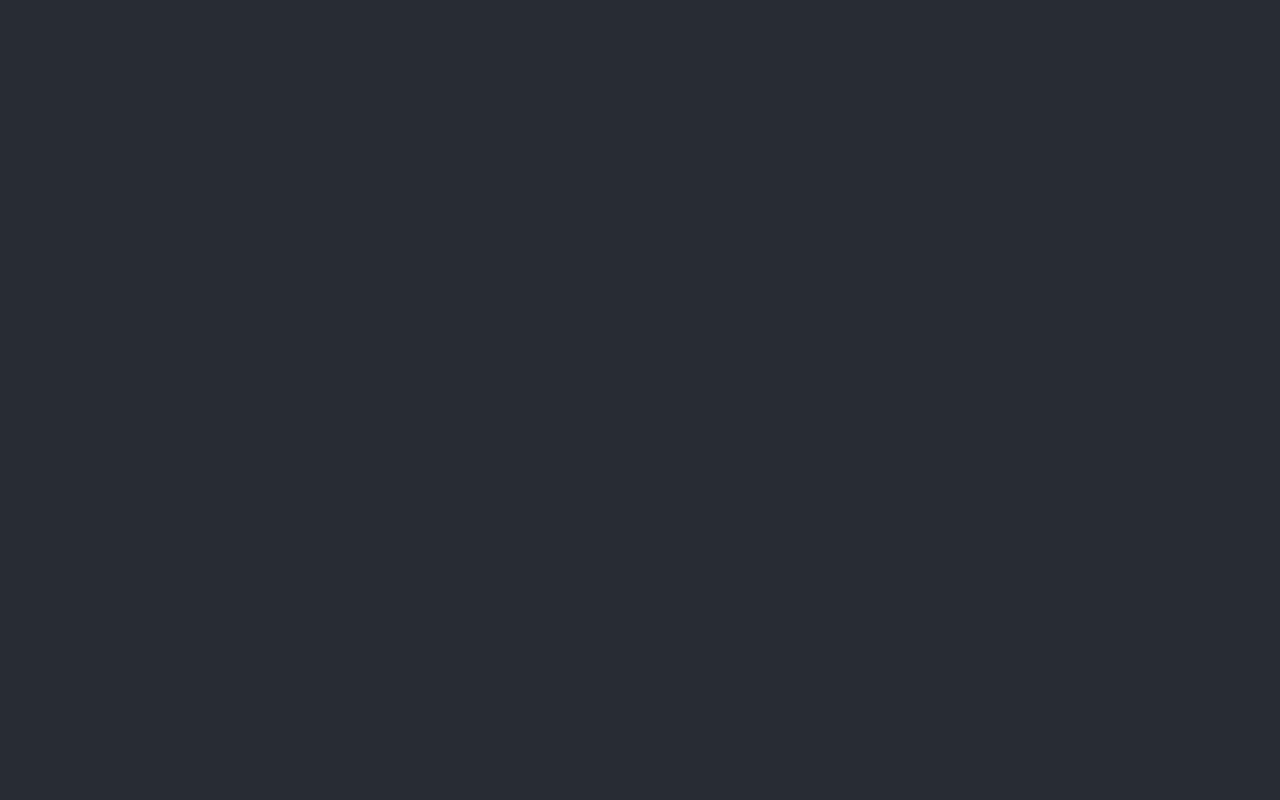
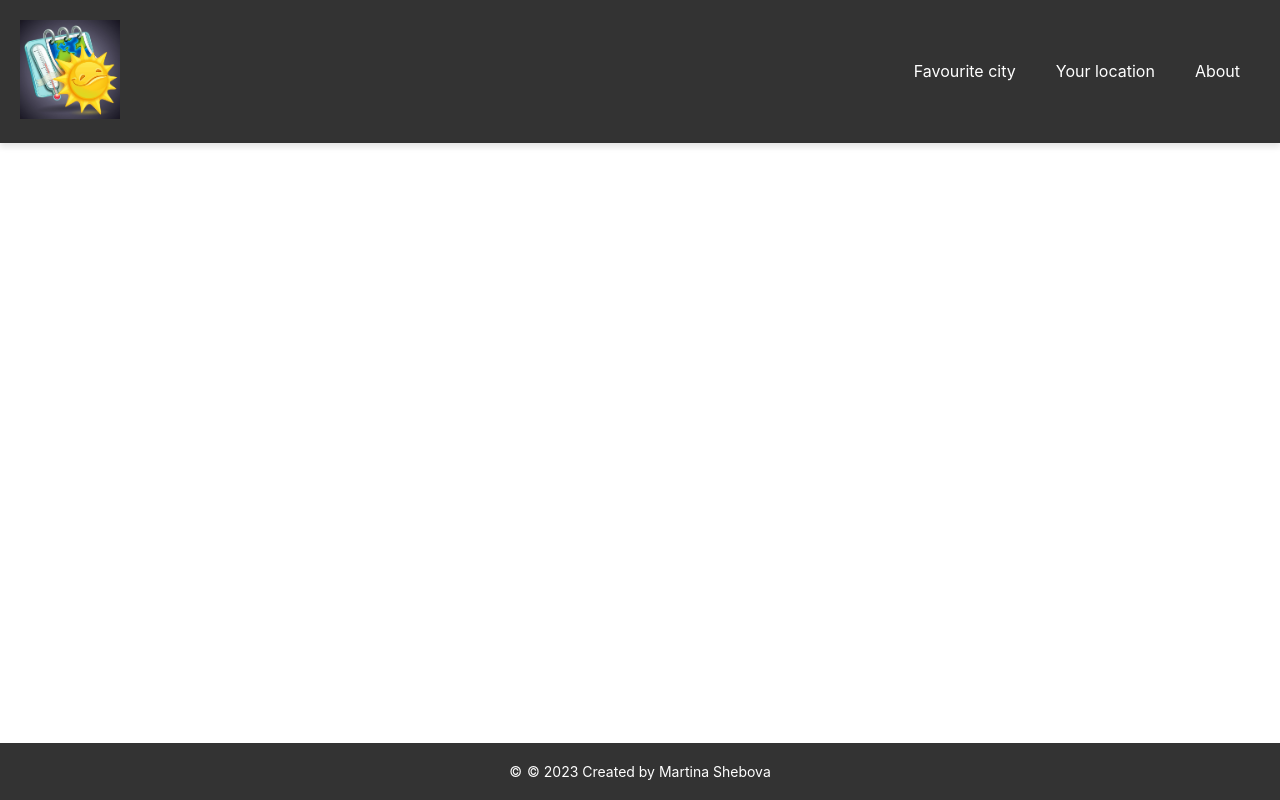
Before and after one commit to MartinaShebova/weather-forecast, a React (Create React App) app: page / in a window 1280 px wide. Built offline with nearby package versions, Linux system fonts and the light colour scheme.

Commit message:
Added react router dom and initial routes

```diff
--- a/package.json
+++ b/package.json
@@ -9,6 +9,7 @@
     "axios": "^1.5.0",
     "react": "^18.2.0",
     "react-dom": "^18.2.0",
+    "react-router-dom": "^6.16.0",
     "react-scripts": "5.0.1",
     "web-vitals": "^2.1.4"
   },
--- a/src/App.js
+++ b/src/App.js
@@ -1,11 +1,25 @@
+import { useEffect } from 'react';
 import './App.css';
+import { getRequest } from './backend-services/rest.service.methods';
+import { GET_GEOLOCATION_BY_CITY_NAME_URL, GET_5_DAYS_WEATHER_FORECAST_URL, GET_CITY_WEATHER } from './backend-services/endpointsUrls';
+import Layout from './components/layout/Layout';
+import { RouterProvider } from "react-router-dom";
+import routes from './routes';
 
 function App() {
+
+	// useEffect(() => {
+	// 	getRequest(GET_CITY_WEATHER())
+	// 		.then((data) => {
+	// 			console.log(data);
+
+	// 		})
+
+	// }, []);
+
 	return (
 		<div className="App">
-			<header className="App-header">
-
-			</header>
+			<RouterProvider router={routes} />
 		</div>
 	);
 }
--- /dev/null
+++ b/src/routes.jsx
@@ -0,0 +1,17 @@
+import { createBrowserRouter } from "react-router-dom";
+import Layout from "./components/layout/Layout";
+
+export default createBrowserRouter([
+    {
+        path: "/",
+        element: <Layout />,
+        // loader: rootLoader,
+        children: [
+            // {
+            //     path: "team",
+            //     element: <Team />,
+            //     loader: teamLoader,
+            // },
+        ],
+    },
+]);
```
Also changed, not shown: 1 other file (tests, documents, lock files or other folders).
